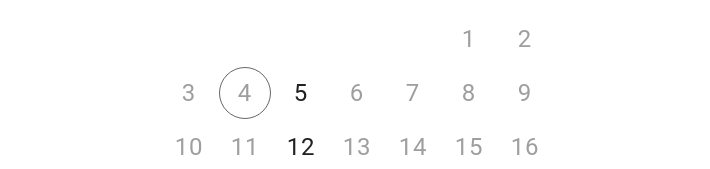
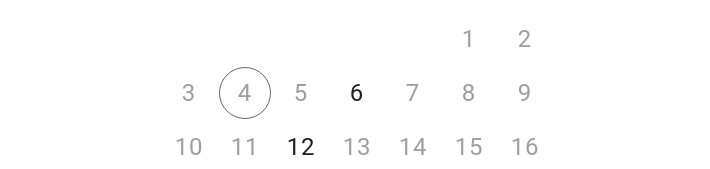
Before and after one commit to hi09067/kioskfront, a React (Vite) app: page /showtime in a window 1280 px wide. Shown: the part 204-373 px from the top of the page, without its empty margins (283-993 px from the left). Built offline with nearby package versions, Linux system fonts and the light colour scheme.

Commit message:
연극관람일자 테스트용 변경

```diff
--- a/src/pages/ShowtimeSelect.jsx
+++ b/src/pages/ShowtimeSelect.jsx
@@ -17,7 +17,7 @@ export default function ShowtimeSelect() {
 
   const allowedDates = [
     //dayjs('2025-08-11'),
-    dayjs('2025-08-05'),
+    dayjs('2025-08-06'),
     dayjs('2025-08-12'),
   ];
 
@@ -27,8 +27,8 @@ export default function ShowtimeSelect() {
       { id: 1, time: '19:30', actors: ['김인주', '박정민', '이지민'] },
     ],
     */
-   '2025-08-05': [
-      { id: 1, time: '15:00', actors: ['김인주', '박정민', '이지민'] },
+   '2025-08-06': [
+      { id: 1, time: '16:00', actors: ['김인주', '박정민', '이지민'] },
     ],
     '2025-08-12': [
       { id: 2, time: '16:00', actors: ['김인주', '박정민', '이지민'] },
```
